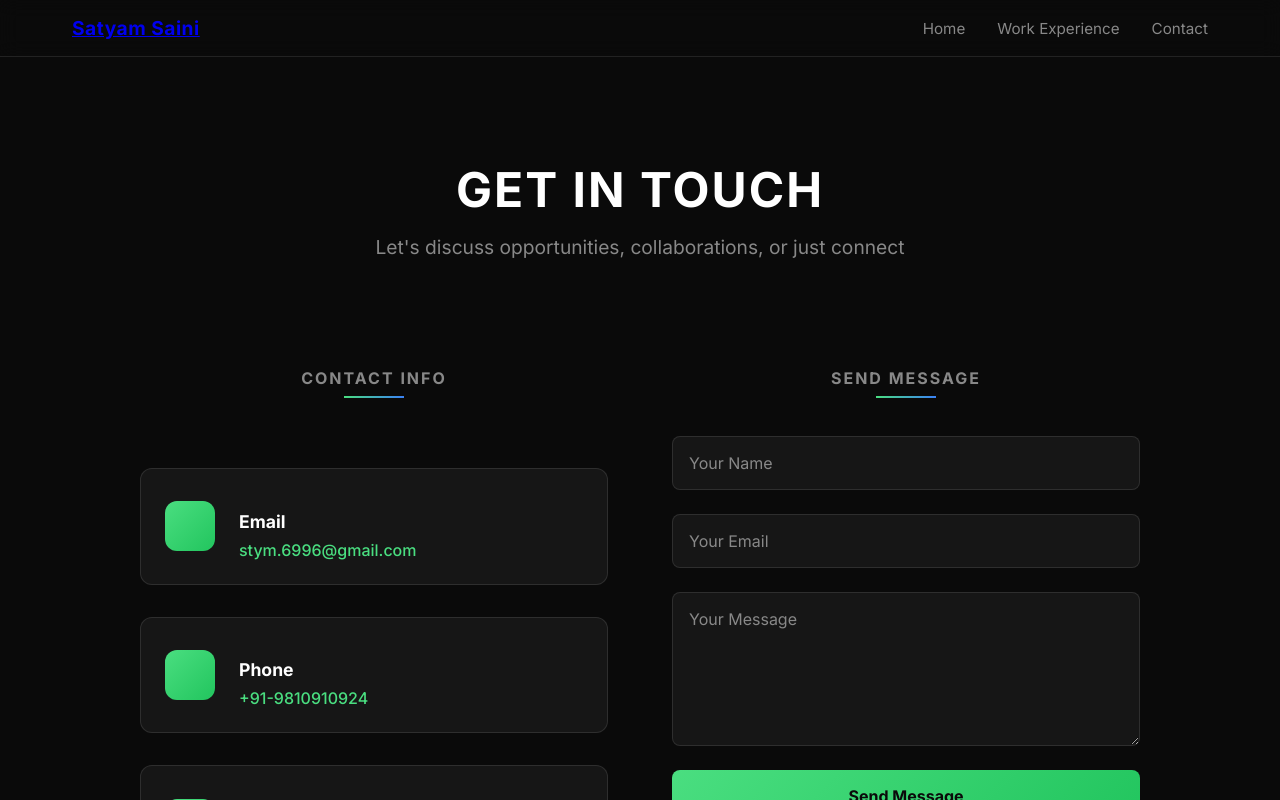
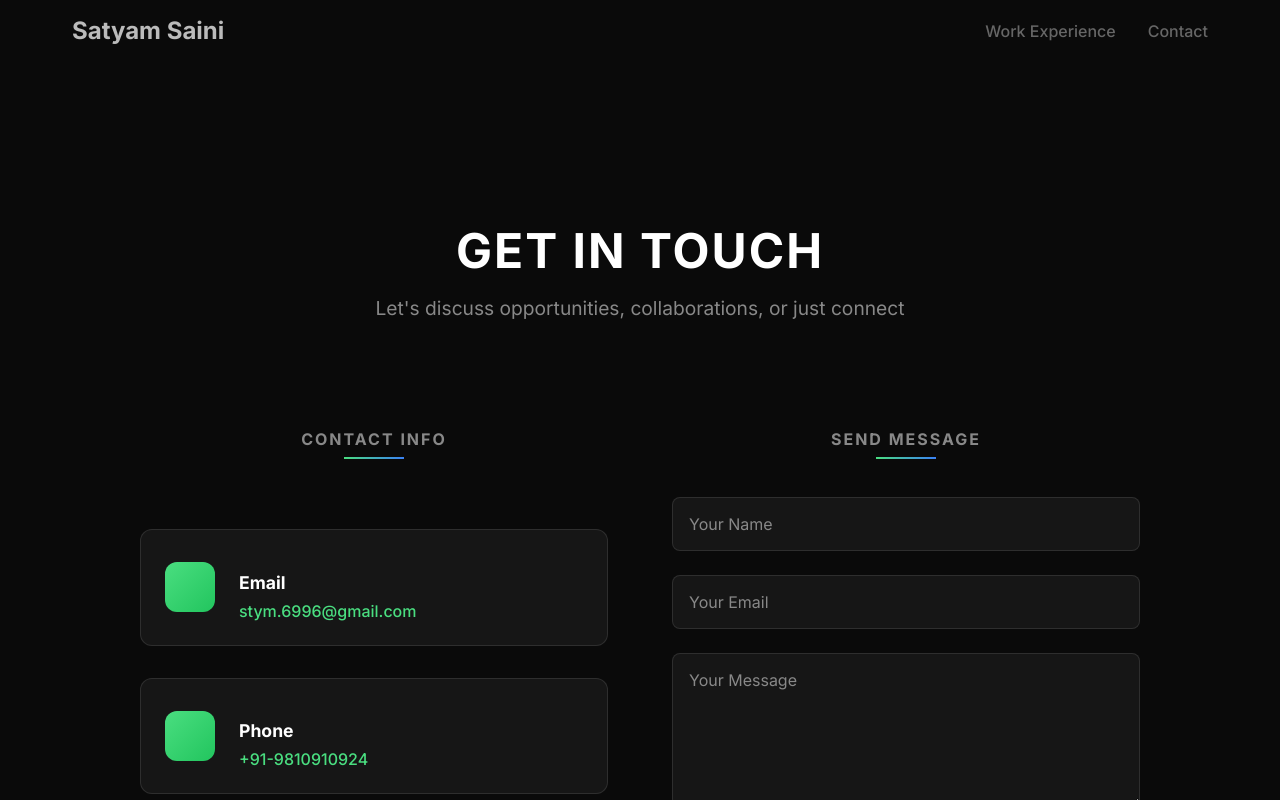
Before and after one commit to sattysaini/portfolio, a React (Create React App) app in the folder frontend/: page /contact in a window 1280 px wide. Shown: the top 800 px of the page. Built offline with nearby package versions, Linux system fonts and the light colour scheme; a web font is replaced by a local one.

Commit message:
Fixed navigation bar

```diff
--- a/frontend/src/components/Navbar.css
+++ b/frontend/src/components/Navbar.css
@@ -1,6 +1,5 @@
 .navbar {
-  background: #fff;
-  border-bottom: 1px solid #e5e5e5;
+  background: #0a0a0a;
   padding: 1rem 0;
   position: sticky;
   top: 0;
@@ -26,6 +25,11 @@
   margin: 0;
 }
 
+.nav-logo a {
+  color: #bbbbbb;
+  text-decoration: none;
+}
+
 .nav-menu {
   display: flex;
   list-style: none;
--- a/frontend/src/components/Navbar.js
+++ b/frontend/src/components/Navbar.js
@@ -7,7 +7,6 @@ const Navbar = () => {
       <div className="nav-container">
         <h1 className="nav-logo"><a href="/">{'Satyam Saini'}</a></h1>
         <ul className="nav-menu">
-          <li><a href="/">Home</a></li>
           <li><a href="experience">Work Experience</a></li>
           <li><a href="contact">Contact</a></li>
         </ul>
--- a/frontend/src/index.css
+++ b/frontend/src/index.css
@@ -30,29 +30,3 @@ code {
   font-family: source-code-pro, Menlo, Monaco, Consolas, 'Courier New',
     monospace;
 }
-
-.container {
-  width: 100%;
-  max-width: 1200px;
-  margin: 0 auto;
-  padding: 0 2rem;
-}
-
-/* Global glass morphism utility */
-.glass-card {
-  background: rgba(255, 255, 255, 0.9);
-  border-radius: 15px;
-  box-shadow: 0 10px 30px rgba(0, 0, 0, 0.1);
-  backdrop-filter: blur(10px);
-  border: 1px solid rgba(255, 255, 255, 0.2);
-}
-
-/* Global animation utilities */
-.fade-in {
-  animation: fadeIn 0.8s ease-out;
-}
-
-@keyframes fadeIn {
-  from { opacity: 0; transform: translateY(20px); }
-  to { opacity: 1; transform: translateY(0); }
-}
--- a/frontend/src/pages/About.css
+++ b/frontend/src/pages/About.css
@@ -7,72 +7,6 @@
   font-family: 'Inter', sans-serif;
   margin: 0;
   padding: 0;
-}
-
-/* Navigation */
-.navbar {
-  position: fixed;
-  top: 0;
-  left: 0;
-  right: 0;
-  background-color: rgba(10, 10, 10, 0.9);
-  backdrop-filter: blur(10px);
-  z-index: 1000;
-  padding: 1rem 0;
-  border-bottom: 1px solid rgba(255, 255, 255, 0.1);
-}
-
-.nav-container {
-  max-width: 1200px;
-  margin: 0 auto;
-  padding: 0 2rem;
-  display: flex;
-  justify-content: space-between;
-  align-items: center;
-}
-
-.nav-logo {
-  font-size: 1.2rem;
-  font-weight: 600;
-  letter-spacing: 0.5px;
-  color: #ffffff;
-  margin: 0;
-}
-
-.nav-menu {
-  display: flex;
-  list-style: none;
-  gap: 2rem;
-  margin: 0;
-  padding: 0;
-}
-
-.nav-menu a {
-  color: #888;
-  text-decoration: none;
-  font-weight: 400;
-  font-size: 0.95rem;
-  transition: color 0.3s ease;
-  position: relative;
-}
-
-.nav-menu a:hover {
-  color: #ffffff;
-}
-
-.nav-menu a::after {
-  content: '';
-  position: absolute;
-  bottom: -4px;
-  left: 0;
-  width: 0;
-  height: 2px;
-  background-color: #4ade80;
-  transition: width 0.3s ease;
-}
-
-.nav-menu a:hover::after {
-  width: 100%;
 }
 
 /* Main Content */
--- a/frontend/src/pages/Contact.css
+++ b/frontend/src/pages/Contact.css
@@ -7,72 +7,6 @@
   font-family: 'Inter', sans-serif;
   margin: 0;
   padding: 0;
-}
-
-/* Navigation */
-.navbar {
-  position: fixed;
-  top: 0;
-  left: 0;
-  right: 0;
-  background-color: rgba(10, 10, 10, 0.9);
-  backdrop-filter: blur(10px);
-  z-index: 1000;
-  padding: 1rem 0;
-  border-bottom: 1px solid rgba(255, 255, 255, 0.1);
-}
-
-.nav-container {
-  max-width: 1200px;
-  margin: 0 auto;
-  padding: 0 2rem;
-  display: flex;
-  justify-content: space-between;
-  align-items: center;
-}
-
-.nav-logo {
-  font-size: 1.2rem;
-  font-weight: 600;
-  letter-spacing: 0.5px;
-  color: #ffffff;
-  margin: 0;
-}
-
-.nav-menu {
-  display: flex;
-  list-style: none;
-  gap: 2rem;
-  margin: 0;
-  padding: 0;
-}
-
-.nav-menu a {
-  color: #888;
-  text-decoration: none;
-  font-weight: 400;
-  font-size: 0.95rem;
-  transition: color 0.3s ease;
-  position: relative;
-}
-
-.nav-menu a:hover {
-  color: #ffffff;
-}
-
-.nav-menu a::after {
-  content: '';
-  position: absolute;
-  bottom: -4px;
-  left: 0;
-  width: 0;
-  height: 2px;
-  background-color: #4ade80;
-  transition: width 0.3s ease;
-}
-
-.nav-menu a:hover::after {
-  width: 100%;
 }
 
 /* Main Content */
--- a/frontend/src/pages/Experience.css
+++ b/frontend/src/pages/Experience.css
@@ -7,72 +7,6 @@
   font-family: 'Inter', sans-serif;
   margin: 0;
   padding: 0;
-}
-
-/* Navigation */
-.navbar {
-  position: fixed;
-  top: 0;
-  left: 0;
-  right: 0;
-  background-color: rgba(10, 10, 10, 0.9);
-  backdrop-filter: blur(10px);
-  z-index: 1000;
-  padding: 1rem 0;
-  border-bottom: 1px solid rgba(255, 255, 255, 0.1);
-}
-
-.nav-container {
-  max-width: 1200px;
-  margin: 0 auto;
-  padding: 0 2rem;
-  display: flex;
-  justify-content: space-between;
-  align-items: center;
-}
-
-.nav-logo {
-  font-size: 1.2rem;
-  font-weight: 600;
-  letter-spacing: 0.5px;
-  color: #ffffff;
-  margin: 0;
-}
-
-.nav-menu {
-  display: flex;
-  list-style: none;
-  gap: 2rem;
-  margin: 0;
-  padding: 0;
-}
-
-.nav-menu a {
-  color: #888;
-  text-decoration: none;
-  font-weight: 400;
-  font-size: 0.95rem;
-  transition: color 0.3s ease;
-  position: relative;
-}
-
-.nav-menu a:hover {
-  color: #ffffff;
-}
-
-.nav-menu a::after {
-  content: '';
-  position: absolute;
-  bottom: -4px;
-  left: 0;
-  width: 0;
-  height: 2px;
-  background-color: #4ade80;
-  transition: width 0.3s ease;
-}
-
-.nav-menu a:hover::after {
-  width: 100%;
 }
 
 /* Main Content */
--- a/frontend/src/pages/ProfessionalJourney.css
+++ b/frontend/src/pages/ProfessionalJourney.css
@@ -7,72 +7,6 @@
   font-family: 'Inter', sans-serif;
   margin: 0;
   padding: 0;
-}
-
-/* Navigation */
-.navbar {
-  position: fixed;
-  top: 0;
-  left: 0;
-  right: 0;
-  background-color: rgba(10, 10, 10, 0.9);
-  backdrop-filter: blur(10px);
-  z-index: 1000;
-  padding: 1rem 0;
-  border-bottom: 1px solid rgba(255, 255, 255, 0.1);
-}
-
-.nav-container {
-  max-width: 1200px;
-  margin: 0 auto;
-  padding: 0 2rem;
-  display: flex;
-  justify-content: space-between;
-  align-items: center;
-}
-
-.nav-logo {
-  font-size: 1.2rem;
-  font-weight: 600;
-  letter-spacing: 0.5px;
-  color: #ffffff;
-  margin: 0;
-}
-
-.nav-menu {
-  display: flex;
-  list-style: none;
-  gap: 2rem;
-  margin: 0;
-  padding: 0;
-}
-
-.nav-menu a {
-  color: #888;
-  text-decoration: none;
-  font-weight: 400;
-  font-size: 0.95rem;
-  transition: color 0.3s ease;
-  position: relative;
-}
-
-.nav-menu a:hover {
-  color: #ffffff;
-}
-
-.nav-menu a::after {
-  content: '';
-  position: absolute;
-  bottom: -4px;
-  left: 0;
-  width: 0;
-  height: 2px;
-  background-color: #4ade80;
-  transition: width 0.3s ease;
-}
-
-.nav-menu a:hover::after {
-  width: 100%;
 }
 
 /* Main Content */
--- a/frontend/src/pages/Projects.css
+++ b/frontend/src/pages/Projects.css
@@ -7,72 +7,6 @@
   font-family: 'Inter', sans-serif;
   margin: 0;
   padding: 0;
-}
-
-/* Navigation */
-.navbar {
-  position: fixed;
-  top: 0;
-  left: 0;
-  right: 0;
-  background-color: rgba(10, 10, 10, 0.9);
-  backdrop-filter: blur(10px);
-  z-index: 1000;
-  padding: 1rem 0;
-  border-bottom: 1px solid rgba(255, 255, 255, 0.1);
-}
-
-.nav-container {
-  max-width: 1200px;
-  margin: 0 auto;
-  padding: 0 2rem;
-  display: flex;
-  justify-content: space-between;
-  align-items: center;
-}
-
-.nav-logo {
-  font-size: 1.2rem;
-  font-weight: 600;
-  letter-spacing: 0.5px;
-  color: #ffffff;
-  margin: 0;
-}
-
-.nav-menu {
-  display: flex;
-  list-style: none;
-  gap: 2rem;
-  margin: 0;
-  padding: 0;
-}
-
-.nav-menu a {
-  color: #888;
-  text-decoration: none;
-  font-weight: 400;
-  font-size: 0.95rem;
-  transition: color 0.3s ease;
-  position: relative;
-}
-
-.nav-menu a:hover {
-  color: #ffffff;
-}
-
-.nav-menu a::after {
-  content: '';
-  position: absolute;
-  bottom: -4px;
-  left: 0;
-  width: 0;
-  height: 2px;
-  background-color: #4ade80;
-  transition: width 0.3s ease;
-}
-
-.nav-menu a:hover::after {
-  width: 100%;
 }
 
 /* Main Content */
```
